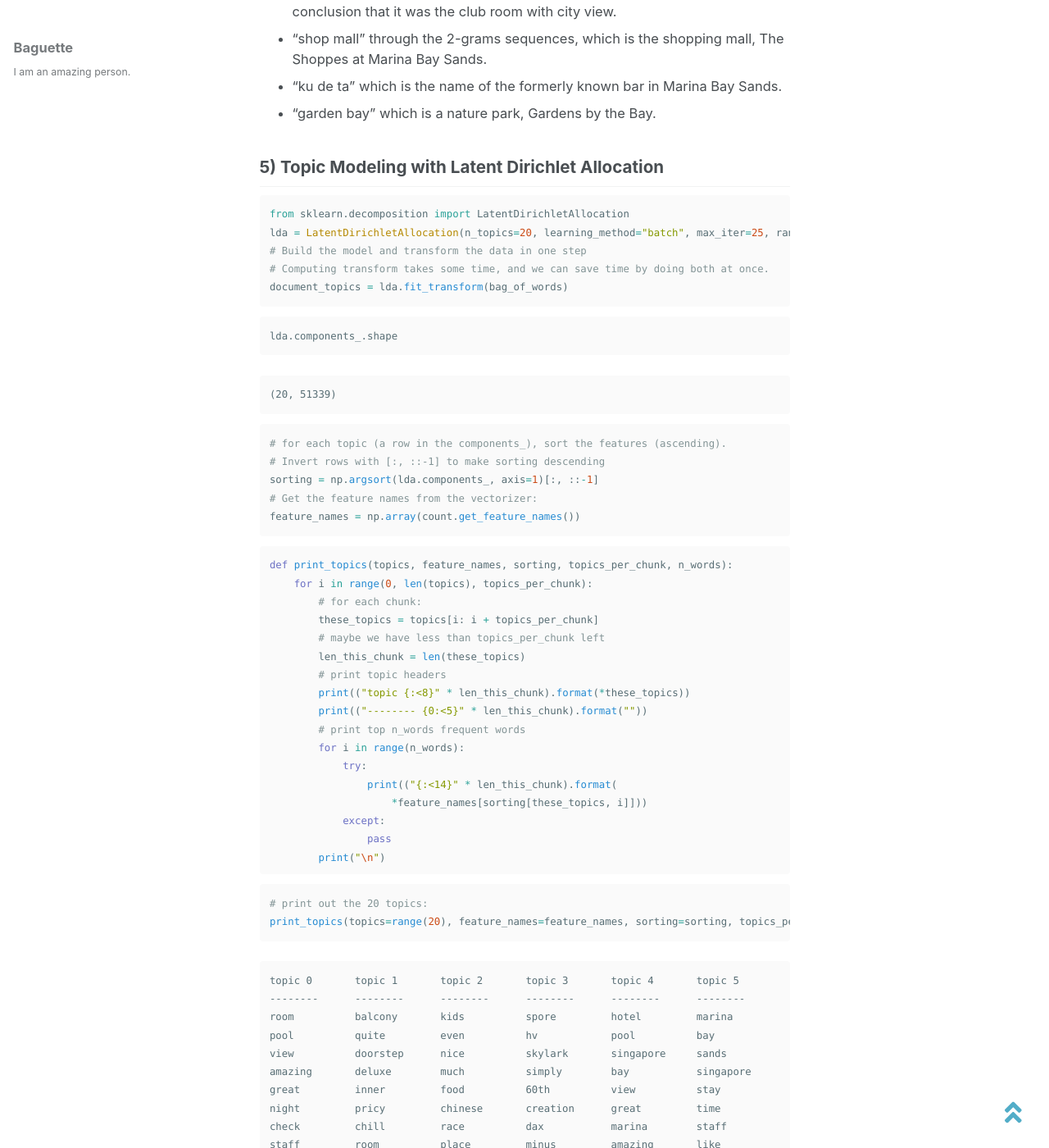
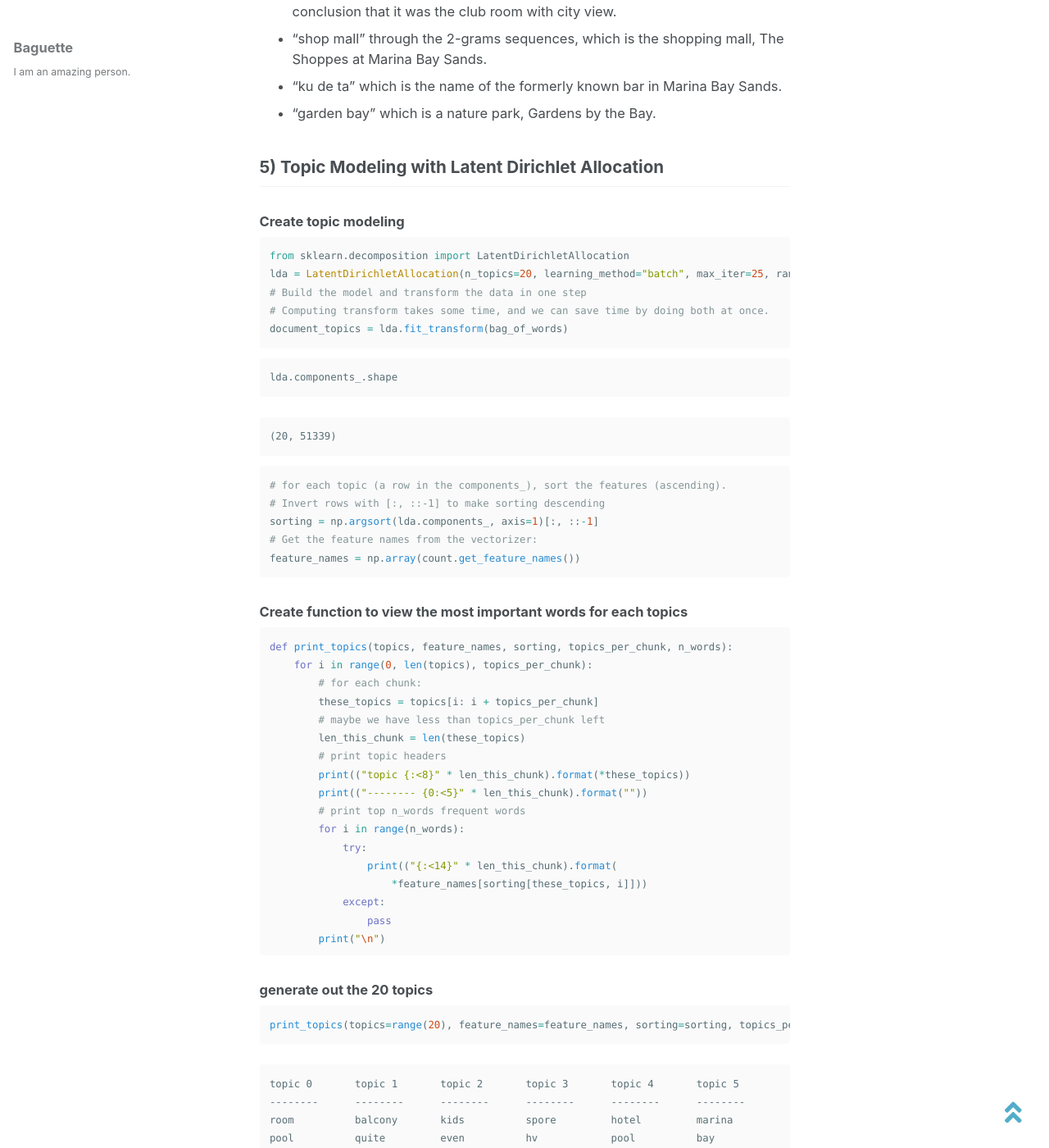
Before and after one commit to baguettexci/baguettexci.gituhb.io, a Jekyll site: the page built from _posts/2018-10-17-Web-Scraping-TripAdvisor.md, in a window 1280 px wide and 1400 px high, scrolled down 9860 px. Shown: the whole window at 82% size. Built offline with Jekyll 4.4.1, drawn with Linux system fonts in a browser that asks for light colours; nearby versions of some CDN libraries; some of the changed text lies outside the part shown.

Commit message:
Update 2018-10-17-Web-Scraping-TripAdvisor.md

````diff
--- a/_posts/2018-10-17-Web-Scraping-TripAdvisor.md
+++ b/_posts/2018-10-17-Web-Scraping-TripAdvisor.md
@@ -489,6 +489,7 @@ Through the n-grams method we could see that the content of most reviews mention
 * "garden bay" which is a nature park, Gardens by the Bay.
 
 ## 5) Topic Modeling with Latent Dirichlet Allocation
+### Create topic modeling
 ```python
 from sklearn.decomposition import LatentDirichletAllocation
 lda = LatentDirichletAllocation(n_topics=20, learning_method="batch", max_iter=25, random_state=0)
@@ -496,6 +497,7 @@ lda = LatentDirichletAllocation(n_topics=20, learning_method="batch", max_iter=2
 # Computing transform takes some time, and we can save time by doing both at once.
 document_topics = lda.fit_transform(bag_of_words)
 ```
+
 ```python
 lda.components_.shape
 ```
@@ -510,6 +512,7 @@ sorting = np.argsort(lda.components_, axis=1)[:, ::-1]
 # Get the feature names from the vectorizer:
 feature_names = np.array(count.get_feature_names())
 ```
+### Create function to view the most important words for each topics
 ```python
 def print_topics(topics, feature_names, sorting, topics_per_chunk, n_words):
     for i in range(0, len(topics), topics_per_chunk):
@@ -529,8 +532,8 @@ def print_topics(topics, feature_names, sorting, topics_per_chunk, n_words):
                 pass
         print("\n")
 ```
+### generate out the 20 topics
 ```python
-# print out the 20 topics:
 print_topics(topics=range(20), feature_names=feature_names, sorting=sorting, topics_per_chunk=6, n_words=10)
 ```
 {% highlight text %}
@@ -590,6 +593,7 @@ good          399
 tower         jacuzzi
 {% endhighlight %}
 
+### Plot topics with weightage
 ```python
 fig, ax = plt.subplots(1, 2, figsize=(16, 8))
 topic_names = ["{:>2} ".format(i) + " ".join(words) for i, words in enumerate(feature_names[sorting[:, :2]])]
````
